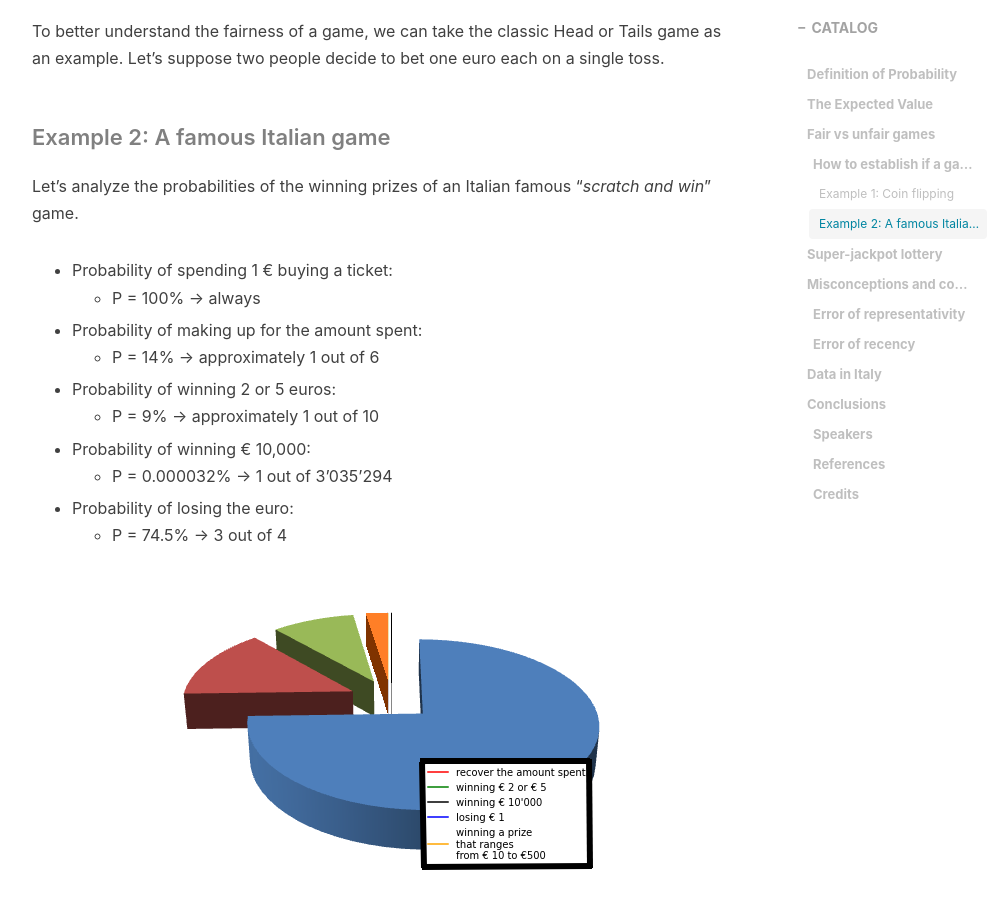
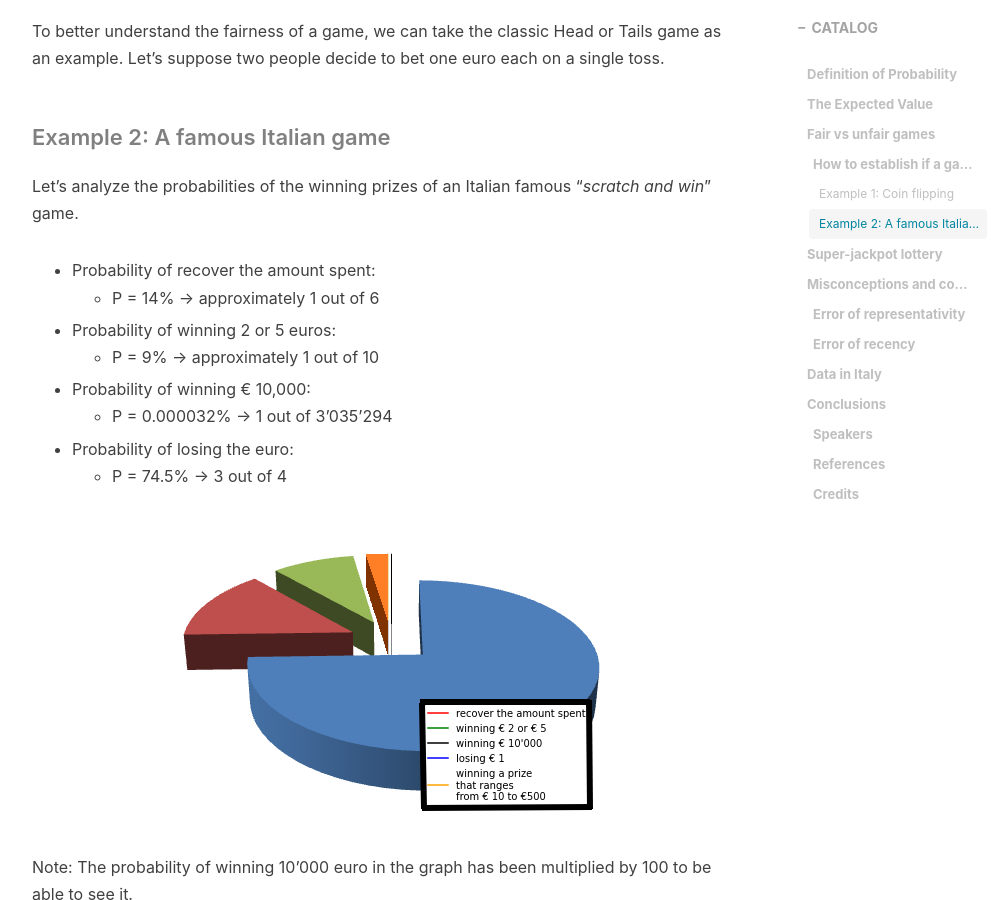
Before and after one commit to lucamarini22/lucamarini22.github.io, a Jekyll site: the page built from _posts/2019-12-17-minerva-gambling.md, in a window 1280 px wide and 900 px high, scrolled down 2136 px. Shown: the whole window, without its empty margins (233-1235 px from the left). Built offline with Jekyll 4.4.1, drawn with Linux system fonts in a browser that asks for light colours; nearby versions of some CDN libraries; comment, search, counter and statistics services are not loaded.

Commit message:
update post

```diff
--- a/_posts/2019-12-17-minerva-gambling.md
+++ b/_posts/2019-12-17-minerva-gambling.md
@@ -51,10 +51,7 @@ Let's suppose two people decide to bet one euro each on a single toss.
 
 Let's analyze the probabilities of the winning prizes of an Italian famous "*scratch and win*" game.
 
-- Probability of spending 1 € buying a ticket:
-	- P = 100% -> always
-
-- Probability of making up for the amount spent:
+- Probability of recover the amount spent:
 	- P = 14% -> approximately 1 out of 6
 
 - Probability of winning 2 or 5 euros:
@@ -66,7 +63,7 @@ Let's analyze the probabilities of the winning prizes of an Italian famous "*scr
 - Probability of losing the euro:
 	- P = 74.5% -> 3 out of 4
 
-![Visualization of the above probabilities](/img/in-post/minerva_gambling/graph.PNG)
+![Visualization of the above probabilities](/img/in-post/minerva_gambling/graph.png)
 
 Note: The probability of winning 10'000
 euro in the graph has been multiplied by
```
